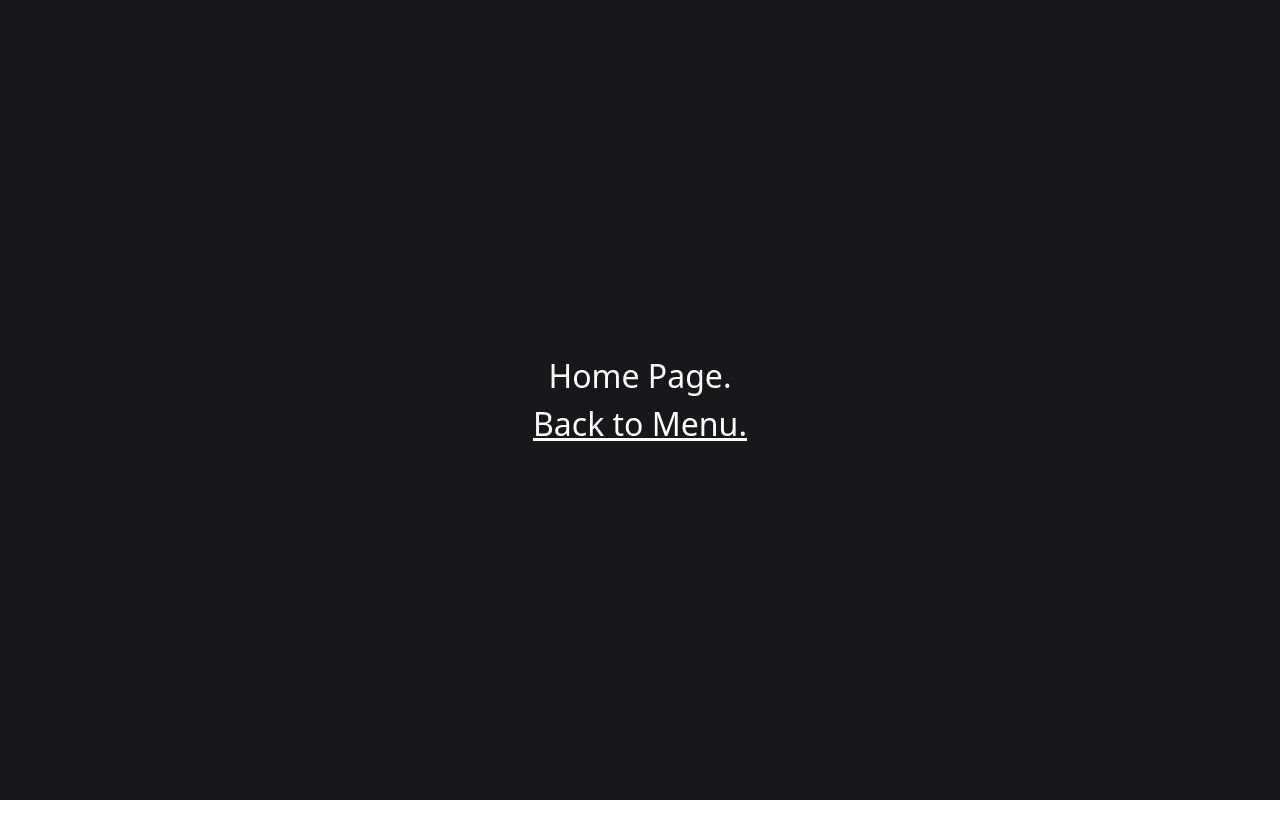
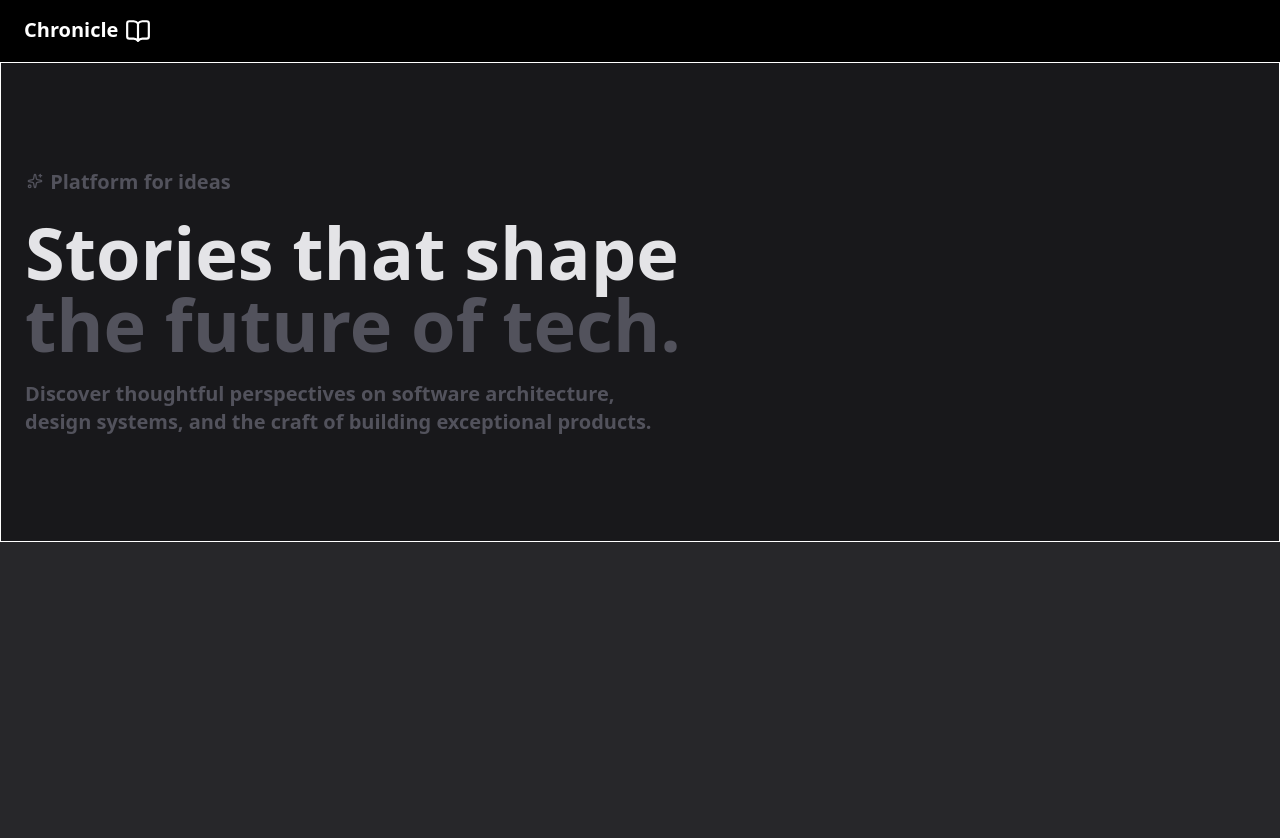
Before and after one commit to anshul-303/Blog_App-, a React (Vite) app in the folder frontend/react-app/: page /home in a window 1280 px wide. Shown: the top 838 px of the page. Before the commit the page ends 800 px from the top, so only its background shows below. Built offline with nearby package versions, Linux system fonts and the light colour scheme; no server answers.

Commit message:
Home page banner complete

```diff
--- a/frontend/react-app/src/components/author/AuthorSubmissionCard.jsx
+++ b/frontend/react-app/src/components/author/AuthorSubmissionCard.jsx
@@ -2,18 +2,12 @@ import { User, Calendar } from "lucide-react";
 
 export default function AuthorSubmissionCard() {
   return (
-    <div className="bg-zinc-800 md:w-[47vw] md:h-[21.5vh] h-[30vh] w-[97vw] flex flex-col justify-start items-start p-6 border border-zinc-700 rounded-lg border-[2px] gap-2">
+    <div className="bg-zinc-800 md:w-[47vw] md:min-h-[21.5vh] min-h-[14vh] w-[93vw] flex flex-col justify-start items-start p-6 border border-zinc-700 rounded-lg border-[2px] gap-2">
       <p className="text-3xl font-semibold text-zinc-200 ">This is the title</p>
       <p className="md:text-[1em] text-2xl text-zinc-500 flex gap-1  justify-center ">
         This is the summary
       </p>
       <div className="flex gap-4">
-        <p className="inline text-md text-zinc-600 flex">
-          <User className="w-4 h-4 inline" />{" "}
-          <span className="font-semibold text-sm text-zinc-400">
-            Sarah Chen
-          </span>
-        </p>{" "}
         <p className="inline text-md text-zinc-600 flex">
           <Calendar className="w-4 h-4 inline" />
           <span className="font-semibold text-sm text-zinc-400">
--- a/frontend/react-app/src/pages/Home.jsx
+++ b/frontend/react-app/src/pages/Home.jsx
@@ -1,12 +1,24 @@
 import { Link } from "react-router-dom";
+import Navbar from "../components/Navbar.jsx";
+import { Sparkles } from "lucide-react";
 
 export default function Home() {
   return (
-    <div className="justify-center flex flex-col items-center h-screen w-screen text-center text-[2em] bg-zinc-900 text-white">
-      <p>Home Page.</p>
-      <p className="underline">
-        <Link to={"/menu"}>Back to Menu.</Link>{" "}
-      </p>
+    <div className="text-white bg-zinc-800 overflow-hidden">
+      <Navbar />
+      <div className="w-full md:h-[60vh] h-[50vh] border bg-zinc-900 justify-center items-start flex flex-col px-6 gap-5">
+        <p className="text-xl text-zinc-600 font-bold"><Sparkles className="w-5 h-5 inline pb-1"/> Platform for ideas</p>
+        <div>
+          <p className="text-7xl text-zinc-200 font-bold">Stories that shape</p>
+          <p className="text-7xl text-zinc-600 font-bold">
+            the future of tech.
+          </p>
+        </div>
+        <p className="md:w-[50vw] w-[79vw] text-xl text-zinc-600 font-semibold  ">
+          Discover thoughtful perspectives on software architecture, design systems, and the craft of building exceptional products.
+        </p>
+      </div>
+      <div className="w-full h-[100vh] flex justify-center items-center "></div>
     </div>
   );
 }
```
Also changed, not shown: 1 other file (tests, documents, lock files or other folders).
